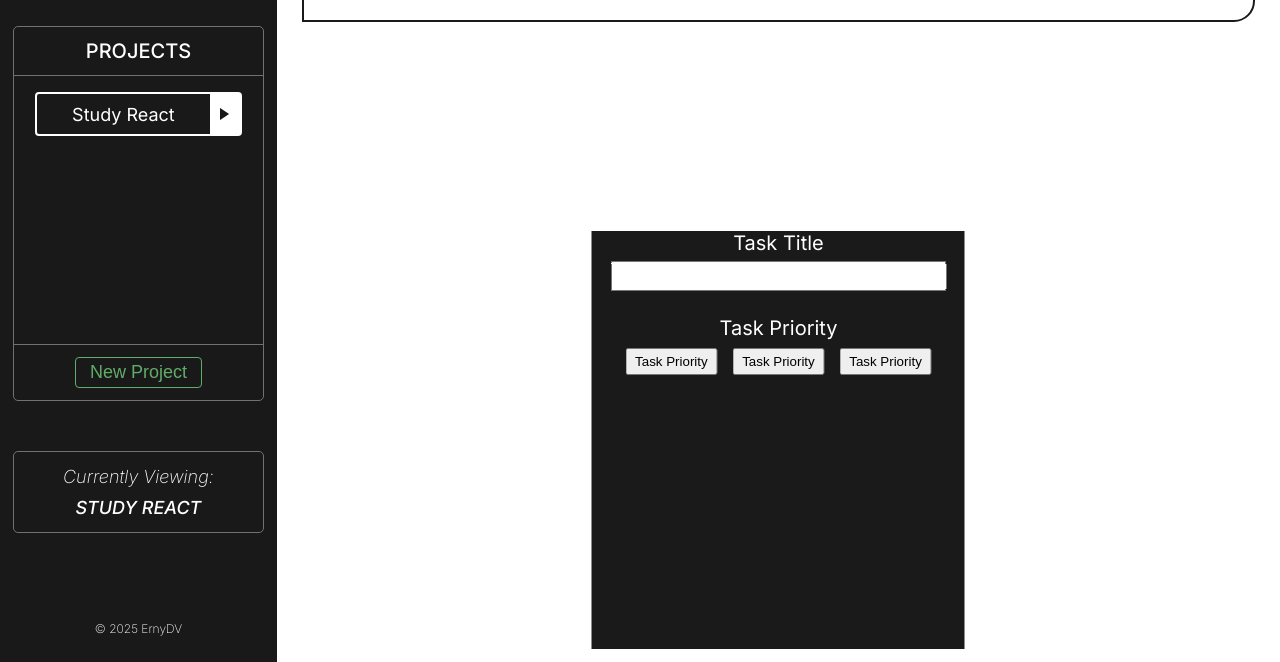
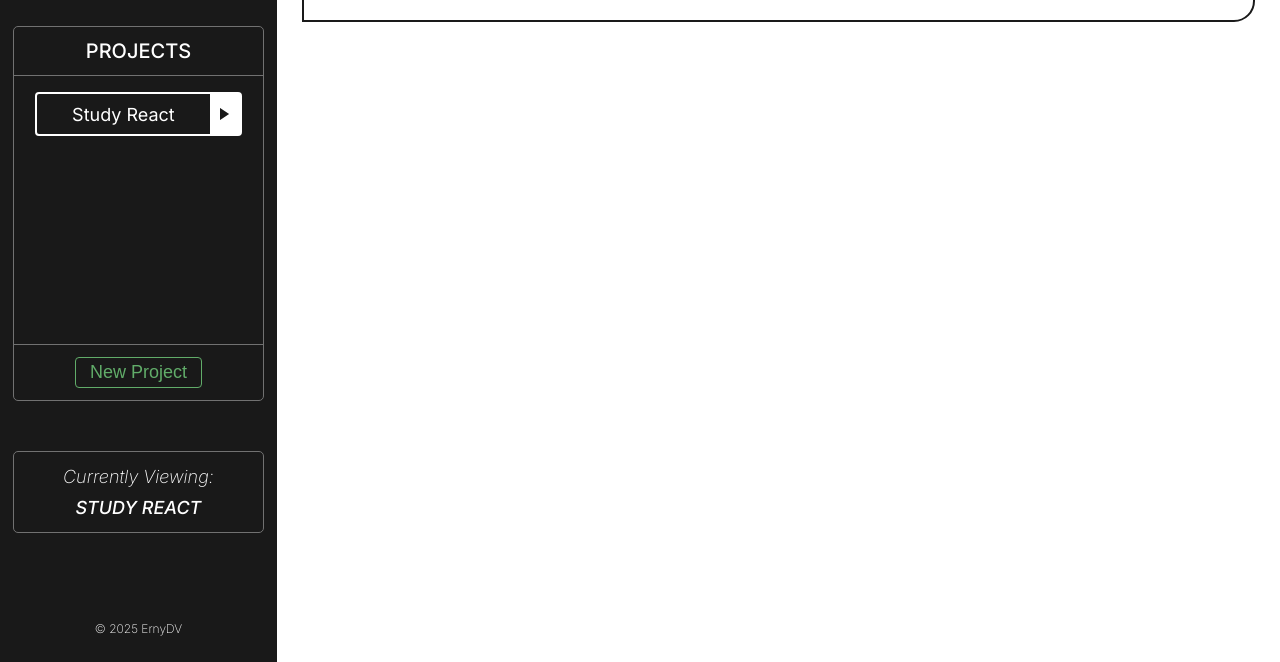
Before and after one commit to ErnestoDVL/todo-list, a website built with webpack: page src/index.html in a window 1280 px wide. Both pictures are taken after a click on the element 778 px from the left and 109 px from the top of the page. Shown: the part 138-800 px from the top of the page. Built offline with nearby package versions, Linux system fonts and the light colour scheme.

Commit message:
Refactoring code

```diff
--- a/src/modules/Classes/DomHandler.js
+++ b/src/modules/Classes/DomHandler.js
@@ -1,68 +1,29 @@
 class DomHandler{
 
-    //PRIVATE UTILITY
+    static parseInputType(inputString){
+        let inputTypeIndexStart = inputString.indexOf('[');
+        let inputTypeIndexEnd = inputString.indexOf(']') + 1;
+        let inputType = inputString.slice(inputTypeIndexStart, inputTypeIndexEnd);
 
-    static #elementTypeHandler(element){
-        let el;
-        if (element instanceof HTMLElement){
-            el = element;
+        return inputType;
+    }
 
-        }else if(element[0].includes('input')){
-            let startIndex = element[0].indexOf('[');
-            let type = element[0].slice(startIndex);
-            let elm = element[0].slice(0,startIndex);
-            el = this.createElement(elm, element[1], element[2] || '');
+    static createElement(elementConfig){
+        let elementTypeString = elementConfig.type;
+        let isElementInput = false;
 
-        }else{
-            el = this.createElement(element[0], element[1], element[2] || '');
+        if (elementTypeString.includes('input')){
+            elementTypeString = 'input'
+            isElementInput = true;
         }
 
-        return el;
-    }
+        const newHtmlElement = document.createElement(elementTypeString);
+        newHtmlElement.classList(...elementConfig.class.split(' '));
+        newHtmlElement.textContent = text || ''
 
+        if (isElementInput)
+            newHtmlElement.type = this.parseInputType(elementConfig.type);
 
-    static #elementClassHandler(elArr, element){
-        let classes = elArr.split(' ');
-        classes.forEach(classString => {
-            element.classList.add(classString);
-        })
-    }
-
-    //PUBLIC API
-
-    static createElement(elementType, tag, text = ''){
-        let element = document.createElement(elementType);
-        this.#elementClassHandler(tag, element);
-        element.textContent = text;
-
-        return element;
-    }
-
-    static batchCreate(elementArr){
-        let elementBatch = [];
-
-        elementArr.forEach((element) => {
-            let el = this.#elementTypeHandler(element);
-
-            elementBatch.push(el);
-
-        });
-
-        return elementBatch;
-    }
-
-    static wrapperCreate(wrapperObj){
-        const elementParent = this.createElement(wrapperObj.parent[0], wrapperObj.parent[1], wrapperObj.parent[2] || '')
-        let childElements;
-        if(wrapperObj.children instanceof HTMLElement){
-            childElements = wrapperObj.children;
-            elementParent.append(childElements);
-        }else{
-            childElements = this.batchCreate(wrapperObj.children);
-            elementParent.append(...childElements);
-        }
-
-        return elementParent;
     }
 }
 
--- a/src/modules/UI/taskAdd/newTask.js
+++ b/src/modules/UI/taskAdd/newTask.js
@@ -3,46 +3,48 @@ let uiActive = false;
 
 function displayTaskaddUI(container){
 
-    const taskAddWrapper = DomHandler.createElement('div', 'wrapper-taskadd')
+    DomHandler.parseInputType('lol input[hi]')
 
-    const titleWrapper = DomHandler.wrapperCreate(
-        {
-            parent: ['div', 'wrapper-input'],
+    // const taskAddWrapper = DomHandler.createElement('div', 'wrapper-taskadd')
 
-            children: [
-                ['p', 'input-header', 'Task Title'],
-                ['input[text]', 'input-title', 'Task Priority']
-            ]
-        }
-    )
+    // const titleWrapper = DomHandler.wrapperCreate(
+    //     {
+    //         parent: ['div', 'wrapper-input'] ,
 
-    const priorities = DomHandler.wrapperCreate(
-        {
-            parent: ['div', 'wrapper-priorities'],
+    //         children: [
+    //             ['p', 'input-header', 'Task Title'],
+    //             ['input[text]', 'input-title', 'Task Priority']
+    //         ]
+    //     }
+    // )
 
-            children: [
-                ['button', 'priority-high priority', 'Task Priority'],
-                ['button', 'priority-medium priority', 'Task Priority'],
-                ['button', 'priority-low priority', 'Task Priority'],
-            ]
-        }
-    )
+    // const priorities = DomHandler.wrapperCreate(
+    //     {
+    //         parent: ['div', 'wrapper-priorities'],
 
-    const priorityWrapper = DomHandler.wrapperCreate(
-        {
-            parent: ['div', 'wrapper-input'],
+    //         children: [
+    //             ['button', 'priority-high priority', 'Task Priority'],
+    //             ['button', 'priority-medium priority', 'Task Priority'],
+    //             ['button', 'priority-low priority', 'Task Priority'],
+    //         ]
+    //     }
+    // )
 
-            children: [
-                ['p', 'input-header', 'Task Priority'],
-                priorities,
-            ]
-        }
+    // const priorityWrapper = DomHandler.wrapperCreate(
+    //     {
+    //         parent: ['div', 'wrapper-input'],
 
-    )
+    //         children: [
+    //             ['p', 'input-header', 'Task Priority'],
+    //             priorities,
+    //         ]
+    //     }
+
+    // )
 
 
-    taskAddWrapper.append(titleWrapper, priorityWrapper);
-    container.append(taskAddWrapper)
+    // taskAddWrapper.append(titleWrapper, priorityWrapper);
+    // container.append(taskAddWrapper)
 }
 
 
--- a/src/style/task.css
+++ b/src/style/task.css
@@ -18,6 +18,7 @@
 
 .priority{
     padding: 0.4rem 0.8rem;
+    border: none;
 }
 .wrapper-priorities{
     display: flex;
```
